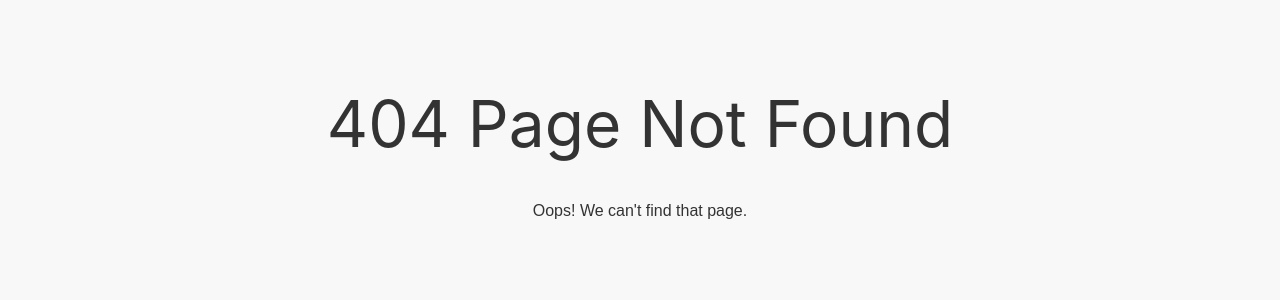
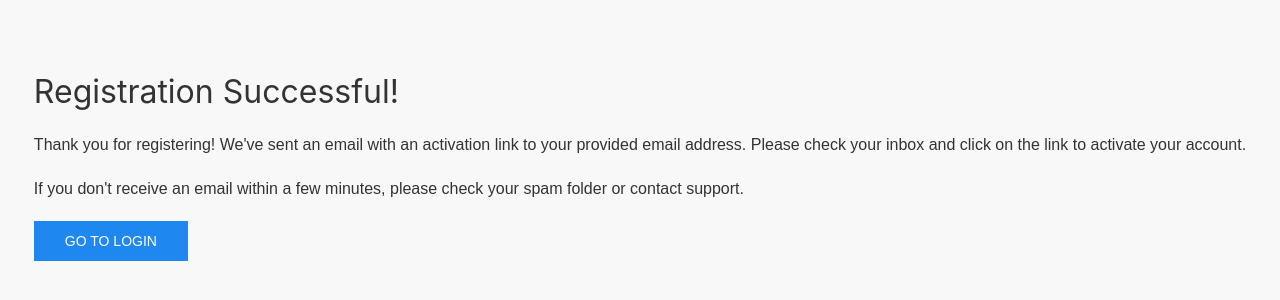
Before and after one commit to narancs93/django-jwt-auth-ui, a React (Vite) app: page /signup-success in a window 1280 px wide. Before the commit this address had no page. Shown: the part 234-534 px from the top of the page. Built offline with nearby package versions, Linux system fonts and the light colour scheme.

Commit message:
add SignupSuccess page and redirect if signup is successful

```diff
--- a/src/App.tsx
+++ b/src/App.tsx
@@ -4,6 +4,7 @@ import Home from "./pages/Home";
 import Login from "./pages/Login";
 import PageNotFound from "./pages/PageNotFound";
 import Signup from "./pages/Signup";
+import SignupSuccess from "./pages/SignupSuccess";
 
 const queryClient = new QueryClient();
 
@@ -15,6 +16,7 @@ function App() {
           <Route index element={<Navigate to="/login" />} />
           <Route path="login" element={<Login />} />
           <Route path="signup" element={<Signup />} />
+          <Route path="signup-success" element={<SignupSuccess />} />
           <Route path="home" element={<Home />} />
           <Route path="*" element={<PageNotFound />} />
         </Routes>
--- a/src/components/SignupForm.tsx
+++ b/src/components/SignupForm.tsx
@@ -1,6 +1,7 @@
 import { useMutation } from "@tanstack/react-query";
 import { AxiosError } from "axios";
 import { SubmitHandler, useForm } from "react-hook-form";
+import { useNavigate } from "react-router-dom";
 import styled from "styled-components";
 import SignupData from "../interfaces/SignupData";
 import SignupErrorResponse from "../interfaces/SignupErrorResponse";
@@ -12,11 +13,12 @@ const StyledSignupForm = styled.form`
 
 function SignupForm() {
   const { register, handleSubmit } = useForm<SignupData>();
+  const navigate = useNavigate();
 
   const mutation = useMutation({
     mutationFn: signup,
-    onSuccess: (data) => {
-      console.log(data);
+    onSuccess: () => {
+      navigate("/signup-success");
     },
   });
 
--- /dev/null
+++ b/src/pages/SignupSuccess.tsx
@@ -0,0 +1,28 @@
+import { useNavigate } from "react-router-dom";
+
+const SignupSuccess = () => {
+  const navigate = useNavigate();
+
+  return (
+    <div>
+      <h2>Registration Successful!</h2>
+      <p>
+        Thank you for registering! We've sent an email with an activation link
+        to your provided email address. Please check your inbox and click on the
+        link to activate your account.
+      </p>
+      <p>
+        If you don't receive an email within a few minutes, please check your
+        spam folder or contact support.
+      </p>
+      <button
+        onClick={() => navigate("/login")}
+        className="uk-button uk-button-primary"
+      >
+        Go to Login
+      </button>
+    </div>
+  );
+};
+
+export default SignupSuccess;
```
